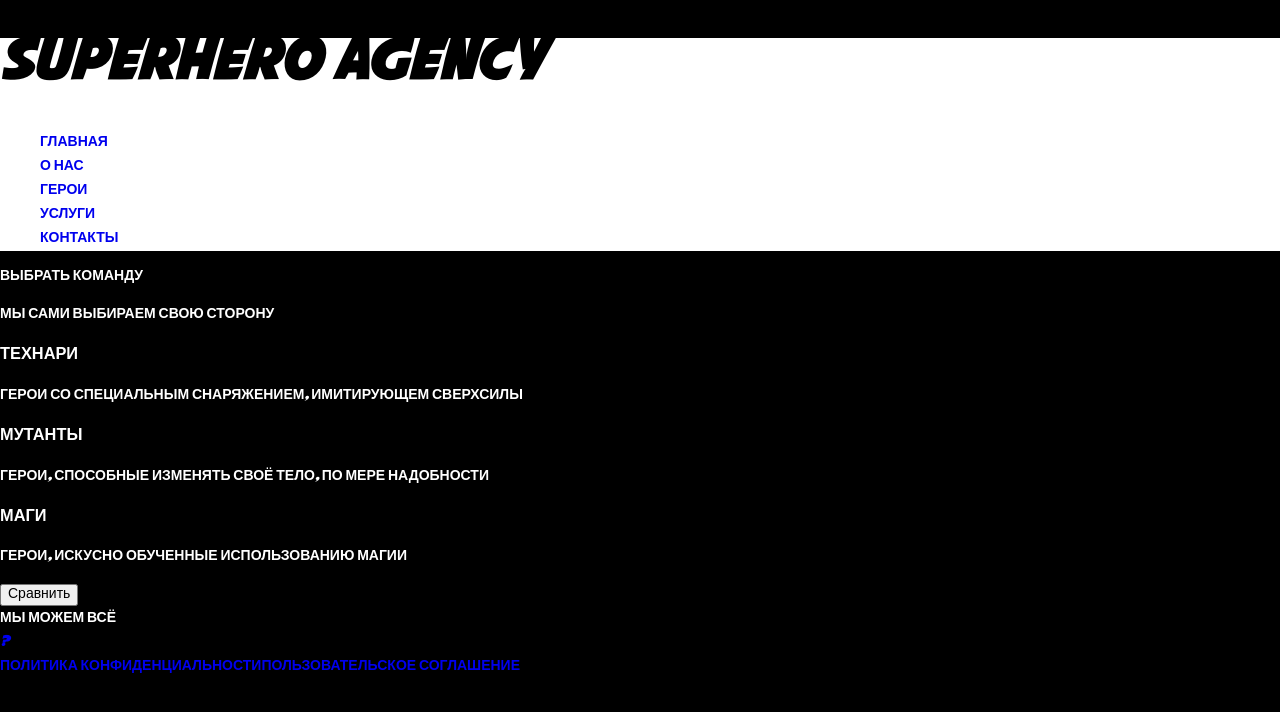
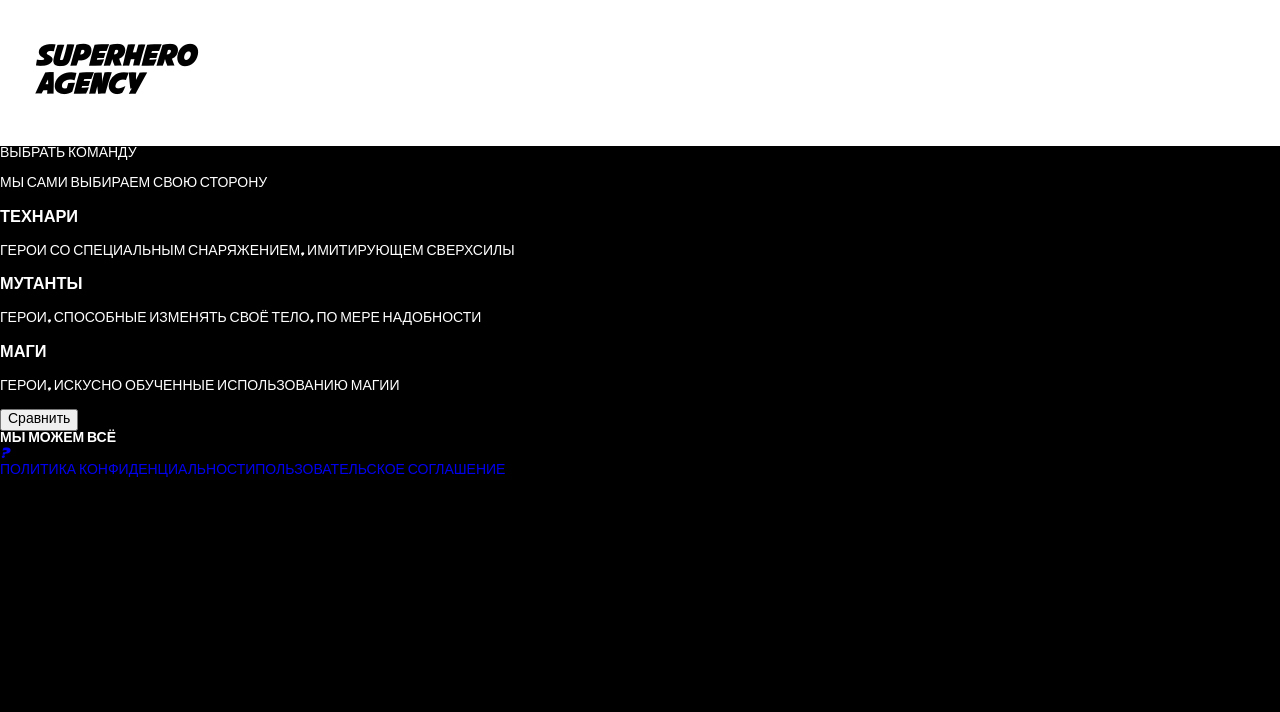
Before and after one commit to SergioNEOM/SuperHeroes, a plain HTML site: page index.html in a window 1280 px wide. Drawn offline with Linux system fonts and the light colour scheme.

Commit message:
Лого в заголовке

```diff
--- a/css/style.css
+++ b/css/style.css
@@ -21,8 +21,6 @@ body {
     /* -- */
     font-family: 'Avengeance Mightiest Avenger', Arial, sans-serif;
     font-size: 14px;
-    font-weight: 700;
-    line-height: 24px;
     text-transform: uppercase;
     /* -- */
     color: #ffffff;
@@ -42,8 +40,28 @@ header {
 }
 
 .main-logo {
+    padding: 45px 35px;
+}
+
+.main-logo h1 {
     /* font-family: "Avengeance Mightiest Avenger", Verdana, sans-serif; */
+    width: 160px;
     line-height: normal;
     font-size: 28px;
+    margin: 0px;
     color: #000000;
 }
+
+.visually-hidden {
+    position: absolute;
+    width: 1px;
+    height: 1px;
+    margin: -1px;
+    padding: 0;
+    overflow: hidden;
+    white-space: nowrap;
+    border: 0;
+    clip: rect(0 0 0 0);
+    clip-path: inset(100%);
+    -webkit-clip-path: inset(100%);
+}
--- a/index.html
+++ b/index.html
@@ -16,7 +16,7 @@
         <div class="main-logo">
             <h1>SuperHero Agency</h1>
         </div>
-        <nav>
+        <nav class="top-menu visually-hidden">
             <ul>
                 <li><a href="#">Главная</a></li>
                 <li><a href="#">О нас</a></li>
```
Also changed, not shown: README.md.
